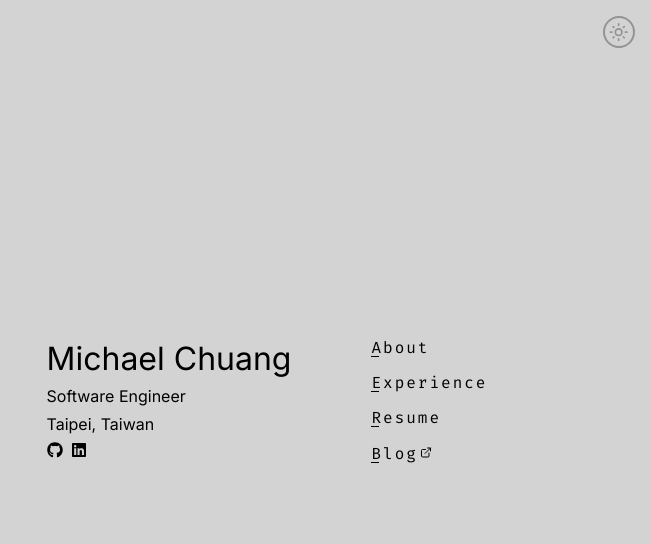
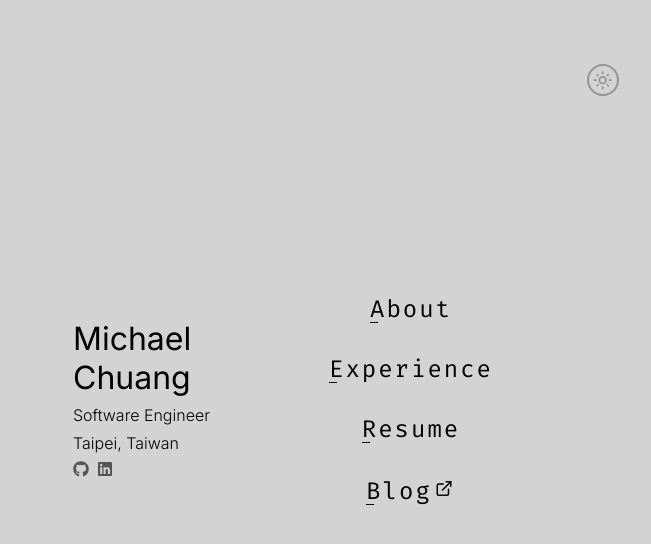
Before and after one commit to zhaungsont/2024-portfolio, a Next.js app: page / in a window 768 px wide. Shown: the top 544 px of the page, without its empty margins (117-768 px from the left). Built offline with nearby package versions, Linux system fonts and the light colour scheme.

Commit message:
style: RWD

```diff
--- a/src/app/about/page.module.scss
+++ b/src/app/about/page.module.scss
@@ -1,8 +1,4 @@
 .about {
-	width: 100%;
-	height: 100vh;
-	position: absolute;
-	z-index: 1;
 	// backdrop-filter: blur(10px);
 	// animation: blurAnimation 0.3s forwards;
 }
--- a/src/app/globals.scss
+++ b/src/app/globals.scss
@@ -30,6 +30,13 @@ $blur_amount: 20px;
 	animation: blurOut $blur_duration forwards;
 }
 
+.subpage {
+	width: 100%;
+	height: 100svh;
+	position: absolute;
+	z-index: 1;
+}
+
 @keyframes blurIn {
 	from {
 		filter: blur(0px);
--- a/src/app/layout.tsx
+++ b/src/app/layout.tsx
@@ -34,7 +34,7 @@ export default function RootLayout({
 
 				{children}
 				<main className={`${styles.main} homepage`}>
-					<div className={styles.left}>
+					<div className={styles.personalInfo}>
 						<h1>Michael Chuang</h1>
 						<h3>Software Engineer</h3>
 						<h3>Taipei, Taiwan</h3>
@@ -47,7 +47,7 @@ export default function RootLayout({
 							</a>
 						</div>
 					</div>
-					<div className={`${firaMono.className} ${styles.right}`}>
+					<div className={`${firaMono.className} ${styles.pageLinks}`}>
 						<Link href="/about">About</Link>
 						<Link href="/experience">Experience</Link>
 						<Link href="/resume">Resume</Link>
--- a/src/app/page.module.scss
+++ b/src/app/page.module.scss
@@ -1,27 +1,23 @@
 .main {
-	display: flex;
-	height: 100vh;
-	justify-content: center;
-	align-items: center;
+	height: 100svh;
 	background: var(--background-color);
 	color: var(--text-color);
+	overflow: hidden;
 
 	a {
 		text-decoration: none;
 		color: var(--text-color);
 	}
 
-	.left {
+	.personalInfo {
 		h1 {
 			font-weight: normal;
 			font-size: 2rem;
-			// line-height: 1.5;
 		}
 
 		h3 {
 			font-weight: normal;
 			font-size: 1rem;
-			// line-height: 1.5;
 		}
 
 		h2,
@@ -29,22 +25,9 @@
 		div {
 			margin-top: 0.5rem;
 		}
-
-		.links {
-			a + a {
-				margin-left: 0.5rem;
-			}
-
-			svg {
-				transition: scale 0.5s;
-				&:hover {
-					scale: 1.1;
-				}
-			}
-		}
 	}
 
-	.right {
+	.pageLinks {
 		display: flex;
 		flex-direction: column;
 		align-items: flex-start;
@@ -80,13 +63,56 @@
 
 @media (max-width: 768px) {
 	.main {
-		gap: 1rem;
+		.personalInfo {
+			margin: 4rem 2rem;
+			width: 10rem;
+
+			h2,
+			h3,
+			div {
+				font-weight: 300;
+			}
+
+			.links a {
+				font-size: 1rem;
+				opacity: 0.6;
+				& + a {
+					margin-left: 1rem;
+				}
+			}
+		}
+
+		.pageLinks {
+			display: flex;
+			flex-direction: column;
+			align-items: center;
+			font-size: 1.5rem;
+			gap: 2rem;
+		}
 	}
 }
 
 @media (min-width: 768px) {
 	.main {
-		gap: 5rem;
+		display: flex;
+		justify-content: center;
+		align-items: center;
+		gap: 4rem;
+
+		.personalInfo {
+			.links {
+				a + a {
+					margin-left: 0.5rem;
+				}
+
+				svg {
+					transition: scale 0.5s;
+					&:hover {
+						scale: 1.1;
+					}
+				}
+			}
+		}
 	}
 }
 
@@ -101,13 +127,3 @@
 		transform: rotate(0deg);
 	}
 }
-
-.themeToggle {
-	z-index: 1;
-	position: absolute;
-	top: 1rem;
-	right: 1rem;
-	button {
-		color: var(--text-color);
-	}
-}
--- a/src/components/ThemeToggleButton.module.scss
+++ b/src/components/ThemeToggleButton.module.scss
@@ -1,8 +1,8 @@
 .themeButton {
 	z-index: 9999;
 	position: absolute;
-	top: 1rem;
-	right: 1rem;
+	top: 2rem;
+	right: 2rem;
 	background: none;
 	border: 2px solid var(--text-color);
 	border-radius: 50%;
@@ -23,3 +23,9 @@
 		scale: 1.1;
 	}
 }
+
+@media (max-width: 768px) {
+	.themeButton {
+		top: 4rem;
+	}
+}
```
